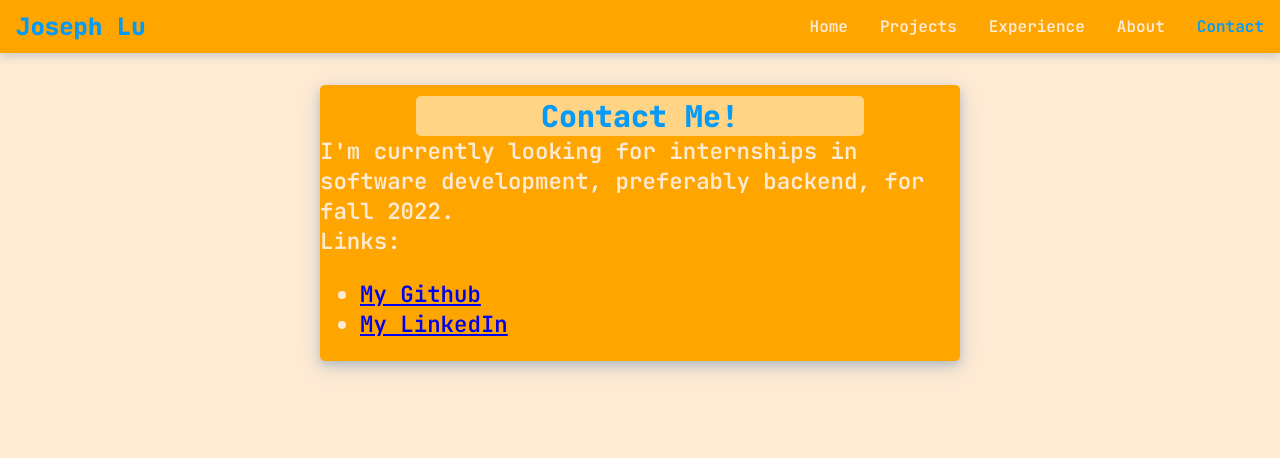
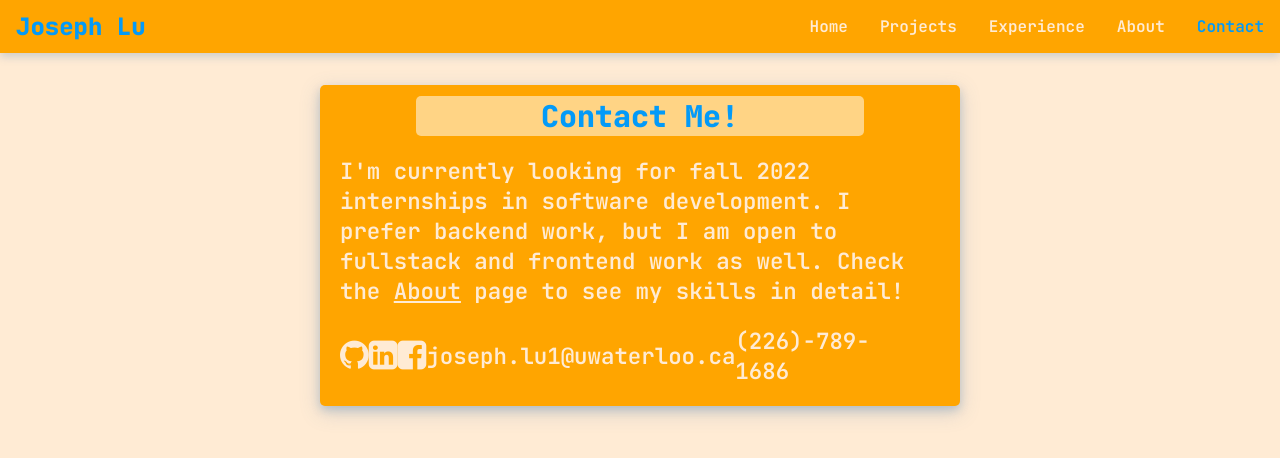
Before and after one commit to lu-joseph/lu-joseph.github.io, a JavaScript app: page /contact in a window 1280 px wide. Shown: the top 458 px of the page. Built offline with nearby package versions, Linux system fonts and the light colour scheme.

Commit message:
Contact page progress

```diff
--- a/src/css/Contact.css
+++ b/src/css/Contact.css
@@ -0,0 +1,32 @@
+.contact-entry .details-container {
+    margin: 20px;
+}
+
+.contact-entry .links {
+    margin-top: 20px;
+    display: flex;
+    flex-direction: row;
+    justify-content: space-evenly;
+    align-items: center;
+}
+
+.contact-entry .links a {
+    /* text-decoration: none; */
+    color: var(--colour1);
+}
+
+.contact-entry .links a:hover {
+    color: var(--colour3);
+}
+
+.contact-entry .about-page-link {
+    color: var(--colour1);
+}
+
+.contact-entry .about-page-link:hover {
+    color: var(--colour3);
+}
+
+.contact-entry .fa {
+    font-size: 1.5em;
+}
--- a/src/pages/Contact.js
+++ b/src/pages/Contact.js
@@ -1,3 +1,5 @@
+import "../css/Contact.css";
+
 const Contact = () => {
   return (
     <div className="contact-entry">
@@ -8,29 +10,29 @@ const Contact = () => {
         <div className="details-container">
           <div className="details">
             <div className="description">
-              I'm currently looking for internships in software development,
-              preferably backend, for fall 2022.
+              I'm currently looking for fall 2022 internships in software
+              development. I prefer backend work, but I am open to fullstack and
+              frontend work as well. Check the{" "}
+              <a href="https://josephlu.ca/about" className="about-page-link">
+                About
+              </a>{" "}
+              page to see my skills in detail!
             </div>
             <div className="links">
-              Links:
-              <ul>
-                <li>
-                  <a
-                    href="https://github.com/lu-joseph"
-                    className="github-link"
-                  >
-                    My Github
+              <a href="https://github.com/lu-joseph" className="github-link">
+                <i className="fa fa-github"></i>
               </a>
-                </li>
-                <li>
               <a
                 href="https://www.linkedin.com/in/lu-joseph/"
                 className="linkedin-link"
               >
-                    My LinkedIn
+                <i className="fa fa-linkedin-square"></i>
               </a>
-                </li>
-              </ul>
+              <a href="https://www.facebook.com/profile.php?id=100009574503377">
+                <i className="fa fa-facebook-square"></i>
+              </a>
+              <span className="email">joseph.lu1@uwaterloo.ca</span>
+              <span className="phone-number">(226)-789-1686</span>
             </div>
           </div>
         </div>
```
Lines whose indentation alone changed are shown as unchanged.
